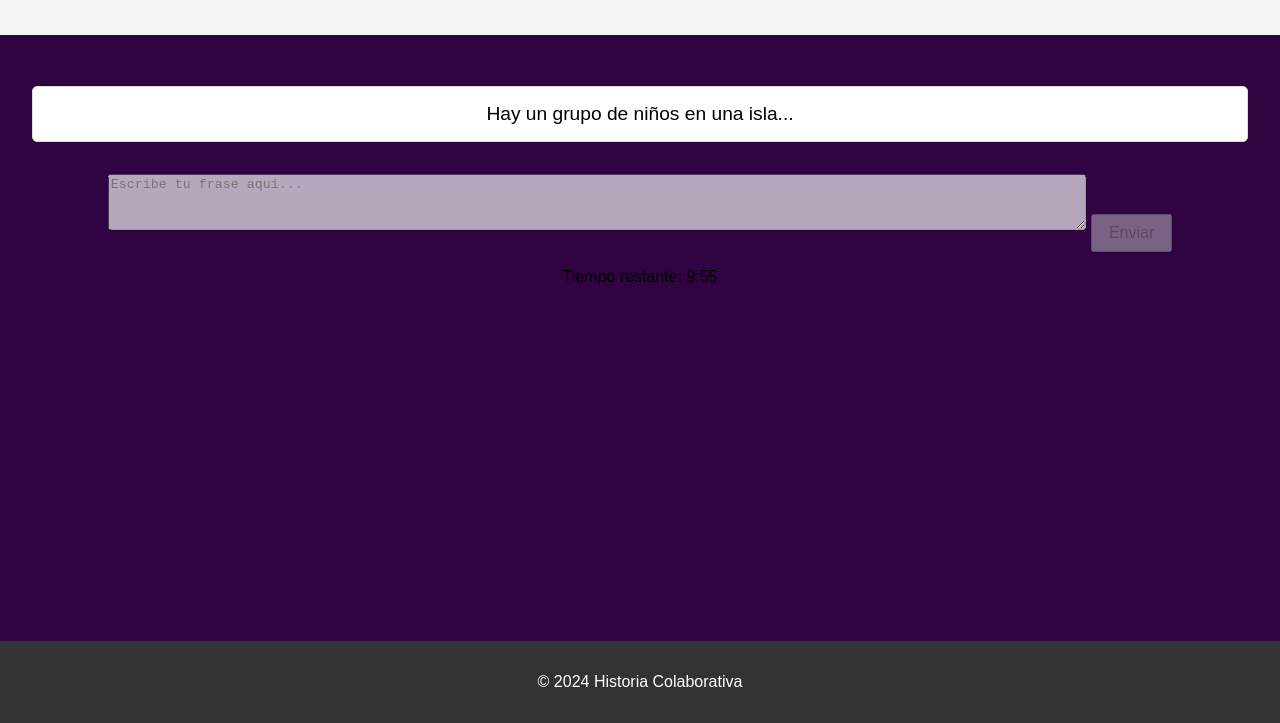
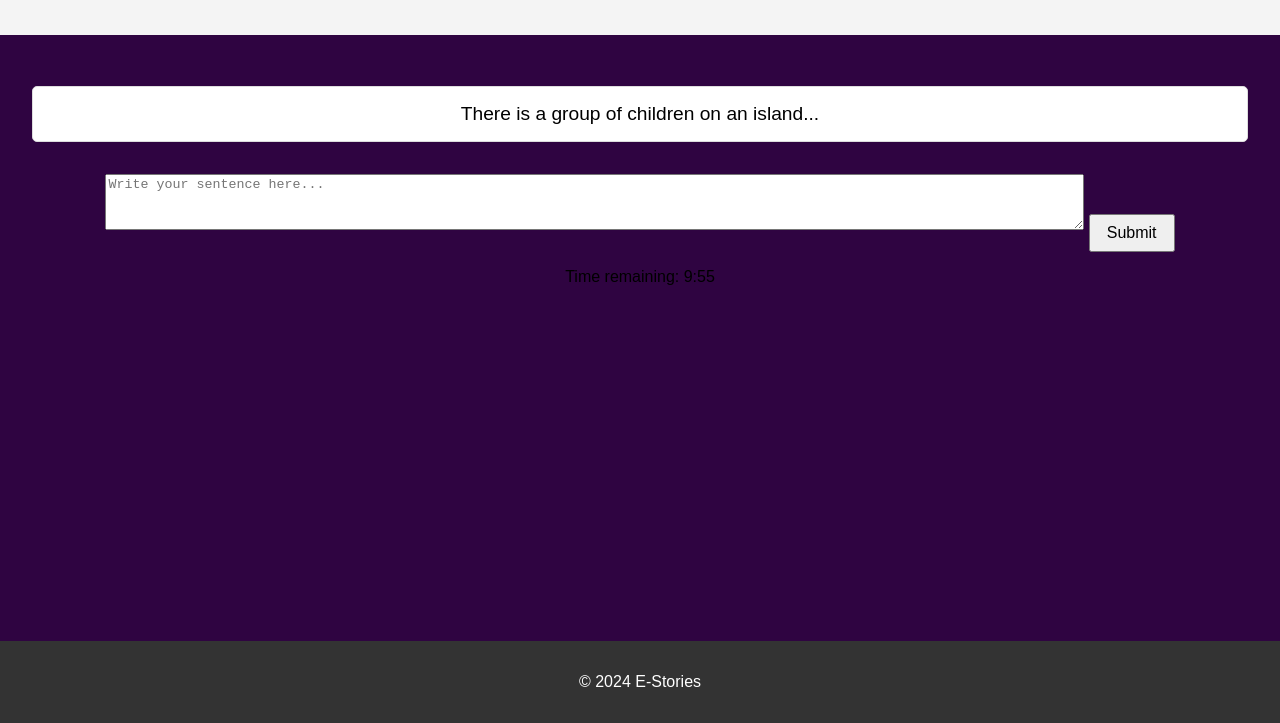
Before and after one commit to noeliapsm/Colaborativesstories, a plain HTML site: page index.html in a window 1280 px wide. Shown: the part 77-800 px from the top of the page. Drawn offline with Linux system fonts and the light colour scheme.

Commit message:
Update index.html

```diff
--- a/index.html
+++ b/index.html
@@ -1,29 +1,29 @@
 <!DOCTYPE html>
-<html lang="es">
+<html lang="en">
 <head>
     <meta charset="UTF-8">
     <meta name="viewport" content="width=device-width, initial-scale=1.0">
-    <title>Historia Colaborativa</title>
+    <title>E-Stories</title>
     <link rel="stylesheet" href="styles.css">
 </head>
 <body>
     <header>
-        <h1>Historia Colaborativa</h1>
+        <h1>E-Stories</h1>
     </header>
     <main>
         <section id="story">
-            <p id="storyText">Hay un grupo de niños en una isla...</p>
+            <p id="storyText">There is a group of children on an island...</p>
         </section>
         <section id="inputSection">
-            <textarea id="userInput" maxlength="50" placeholder="Escribe tu frase aquí..." disabled></textarea>
-            <button id="submitBtn" disabled>Enviar</button>
+            <textarea id="userInput" maxlength="50" placeholder="Write your sentence here..."></textarea>
+            <button id="submitBtn">Submit</button>
         </section>
         <section id="timerSection">
-            <p id="timer">Tiempo restante: <span id="time">10:00</span></p>
+            <p id="timer">Time remaining: <span id="time">10:00</span></p>
         </section>
     </main>
     <footer>
-        <p>&copy; 2024 Historia Colaborativa</p>
+        <p>&copy; 2024 E-Stories</p>
     </footer>
     <script src="script.js"></script>
 </body>
```
